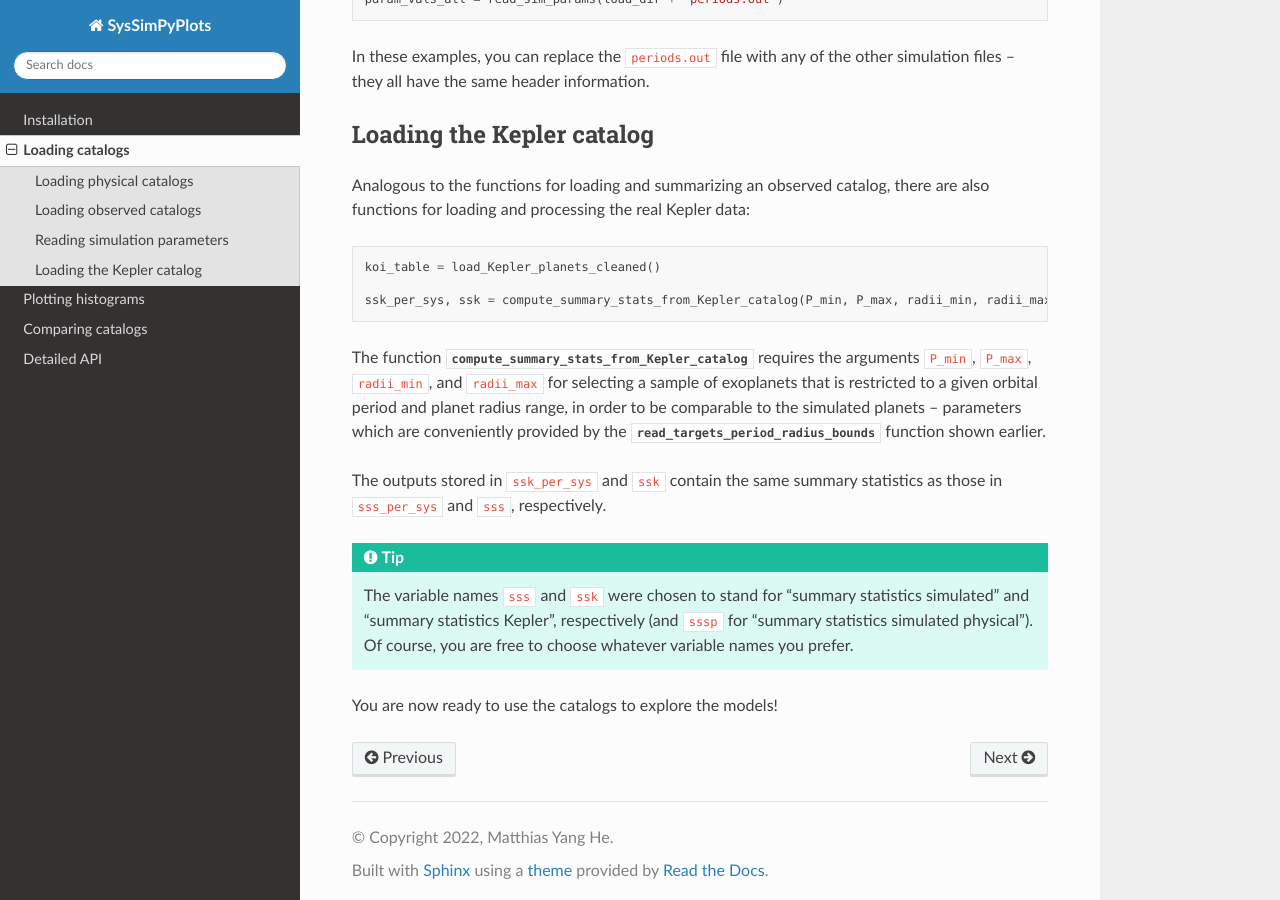
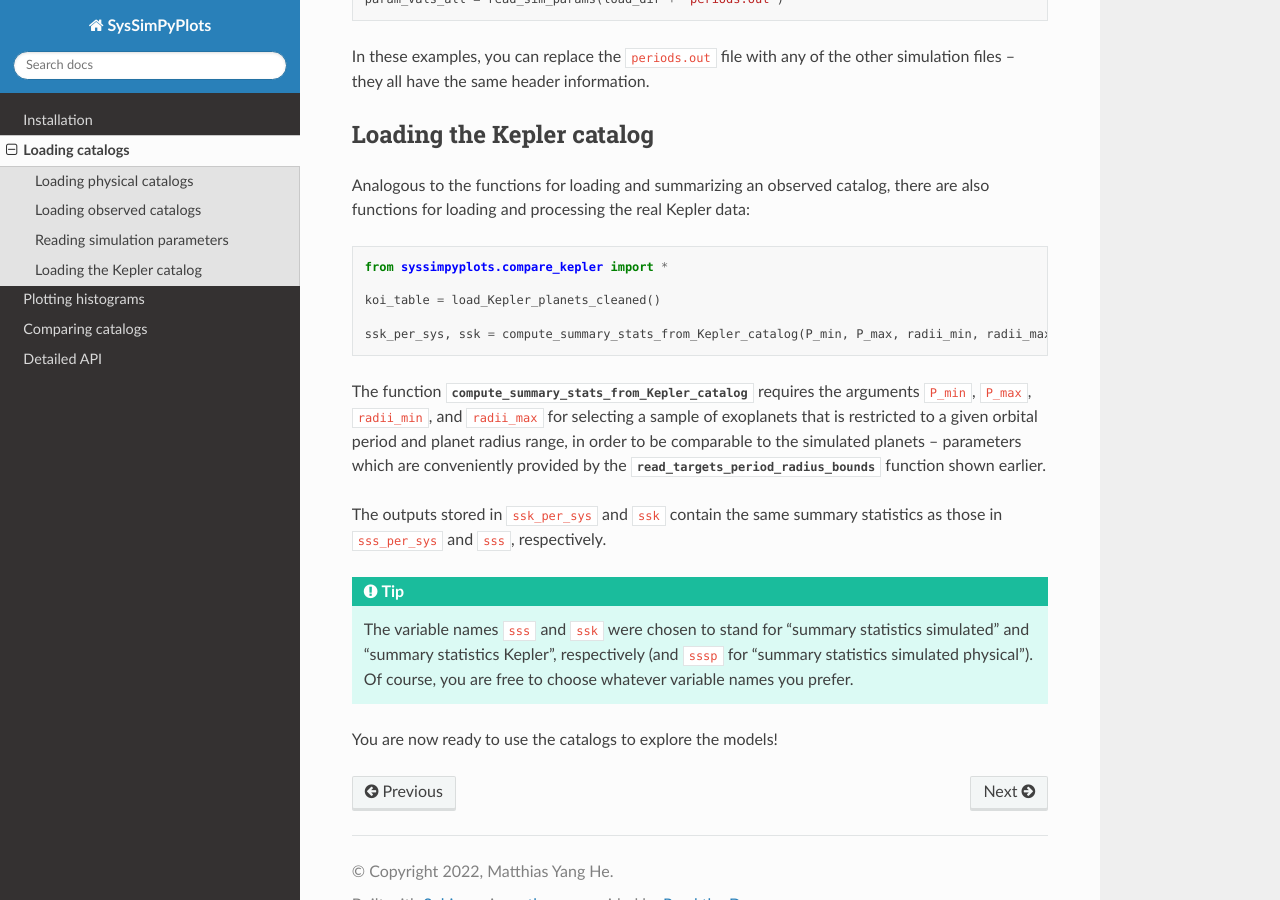
Before and after one commit to hematthi/SysSimPyPlots, a Sphinx documentation site: the page built from docs/source/loading.rst, in a window 1280 px wide and 900 px high, scrolled down 2373 px. Built offline with Sphinx 7.4.7 and the Read the Docs theme 2.0.0, drawn with Linux system fonts in a browser that asks for light colours.

Commit message:
Update loading catalogs tutorial to include importing compare_kepler.py module

```diff
--- a/docs/source/loading.rst
+++ b/docs/source/loading.rst
@@ -112,6 +112,8 @@ Analogous to the functions for loading and summarizing an observed catalog, ther
 
 .. code-block:: python
 
+   from syssimpyplots.compare_kepler import *
+
    koi_table = load_Kepler_planets_cleaned()
 
    ssk_per_sys, ssk = compute_summary_stats_from_Kepler_catalog(P_min, P_max, radii_min, radii_max)
```
